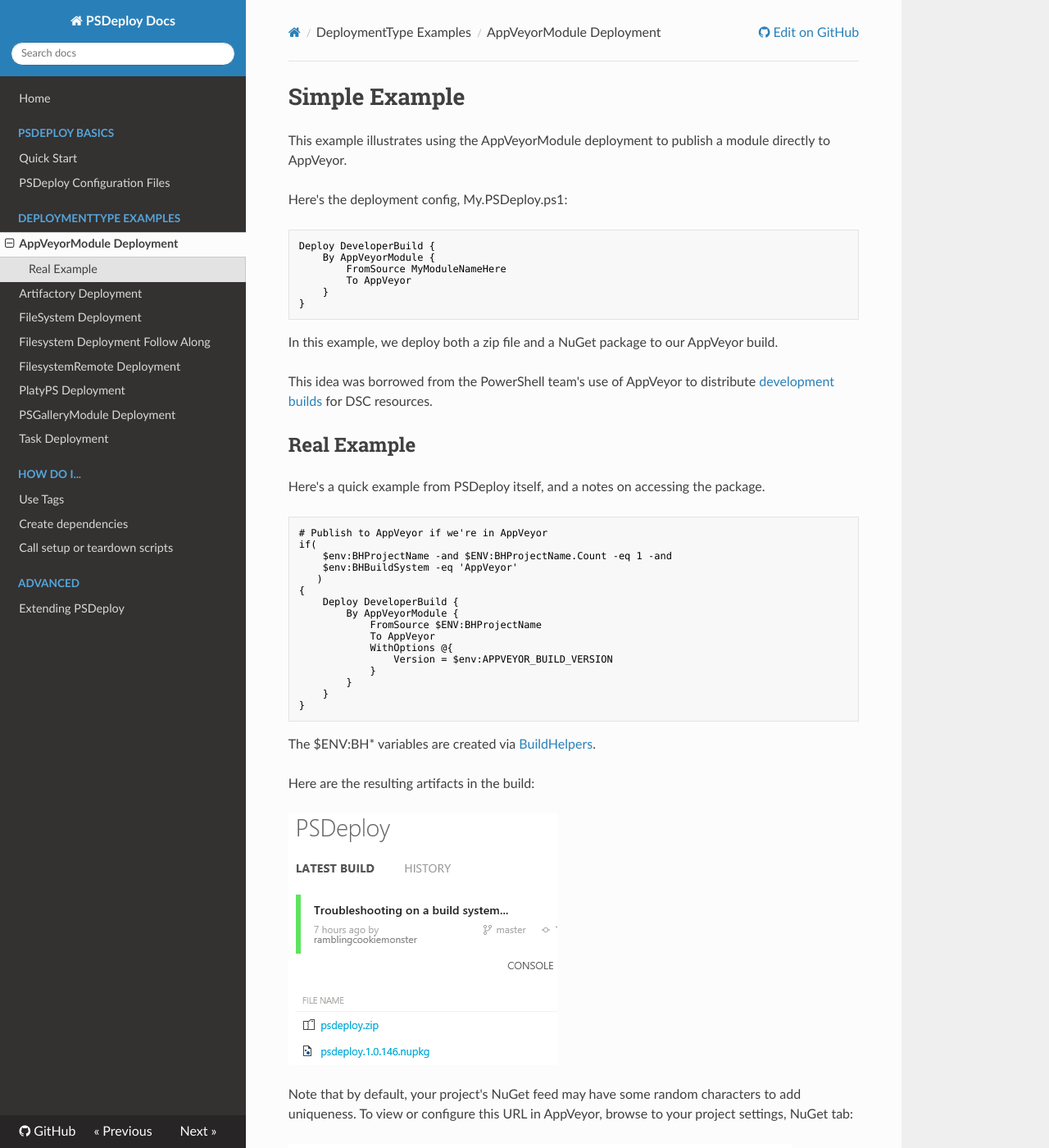
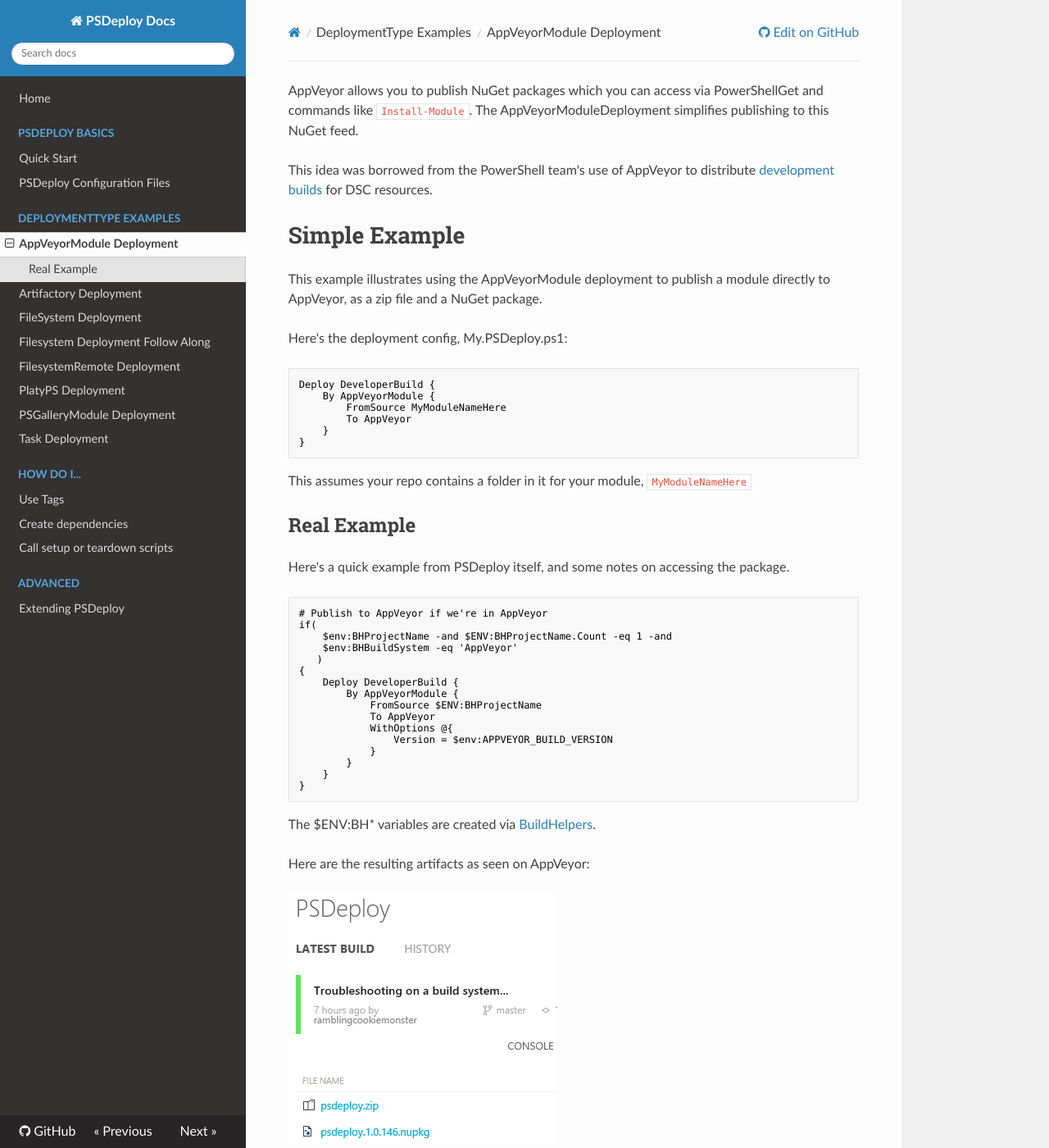
Before and after one commit to RamblingCookieMonster/PSDeploy, an MkDocs documentation site: the page built from docs/Example-AppVeyorModule-Deployment.md, in a window 1280 px wide and 1400 px high. Shown: the whole window at 82% size. Built offline with MkDocs 1.6.1, drawn with Linux system fonts in a browser that asks for light colours; nearby versions of some CDN libraries; old or Windows-style settings are respelled for this version of MkDocs.

Commit message:
update docs [skip ci]

````diff
--- a/docs/Example-AppVeyorModule-Deployment.md
+++ b/docs/Example-AppVeyorModule-Deployment.md
@@ -1,6 +1,10 @@
+AppVeyor allows you to publish NuGet packages which you can access via PowerShellGet and commands like `Install-Module`.  The AppVeyorModuleDeployment simplifies publishing to this NuGet feed.
+
+This idea was borrowed from the PowerShell team's use of AppVeyor to distribute [development builds](https://github.com/PowerShell/DscResources#development-builds) for DSC resources.
+
 # Simple Example
 
-This example illustrates using the AppVeyorModule deployment to publish a module directly to AppVeyor.
+This example illustrates using the AppVeyorModule deployment to publish a module directly to AppVeyor, as a zip file and a NuGet package.
 
 Here's the deployment config, My.PSDeploy.ps1:
 
@@ -13,13 +17,11 @@ Deploy DeveloperBuild {
 }
 ```
 
-In this example, we deploy both a zip file and a NuGet package to our AppVeyor build.
-
-This idea was borrowed from the PowerShell team's use of AppVeyor to distribute [development builds](https://github.com/PowerShell/DscResources#development-builds) for DSC resources.
+This assumes your repo contains a folder in it for your module, `MyModuleNameHere`
 
 ## Real Example
 
-Here's a quick example from PSDeploy itself, and a notes on accessing the package.
+Here's a quick example from PSDeploy itself, and some notes on accessing the package.
 
 ```PowerShell
 # Publish to AppVeyor if we're in AppVeyor
@@ -42,7 +44,7 @@ if(
 
 The $ENV:BH* variables are created via [BuildHelpers](https://github.com/RamblingCookieMonster/BuildHelpers).
 
-Here are the resulting artifacts in the build:
+Here are the resulting artifacts as seen on AppVeyor:
 
 [![Source](images/appveyormodule.png)](images/appveyormodule.png)
 
````
